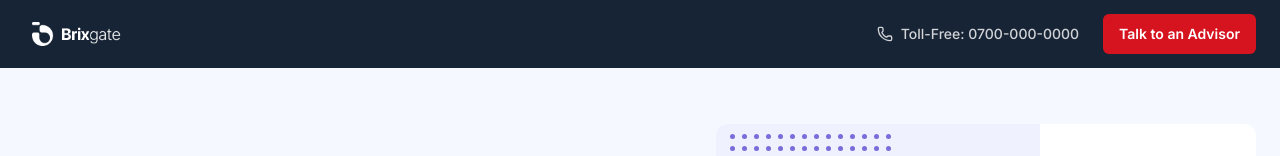
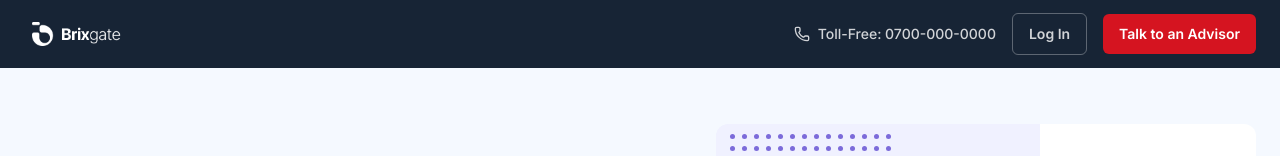
Before and after one commit to Kiki731/Brixgate-Landing, a Next.js app: page /course/ai-in-cyber-security in a window 1280 px wide. Shown: the top 156 px of the page. Built offline with nearby package versions, Linux system fonts and the light colour scheme; no server answers; grey boxes are pictures that could not be loaded; a web font is replaced by a local one.

Commit message:
Add Log In button to homepage and course page navbars
Links to portal.brixgate.com, ghost/outlined style on both desktop and mobile

Co-Authored-By: Claude Sonnet 4.6 <noreply@anthropic.com>

```diff
--- a/components/Navbar.tsx
+++ b/components/Navbar.tsx
@@ -59,17 +59,18 @@ export default function Navbar() {
 
         {/* CTA */}
         <div className="hidden md:flex items-center gap-4">
-          {/* <a
-            href="#"
-            className="text-sm font-medium text-[#fdfbf6] hover:text-white/80 transition-colors"
-          >
-            Sign in
-          </a> */}
-            <a
+          <a
             href="tel:+2347088093620"
             className="px-3 py-2 text-sm text-white/80 hover:text-white transition-colors"
           >
             Phone: +234 7088093620
+          </a>
+
+          <a
+            href="https://portal.brixgate.com"
+            className="text-sm font-semibold text-white/80 hover:text-white border border-white/30 hover:border-white/60 px-4 py-2.5 rounded-md transition-colors"
+          >
+            Log In
           </a>
 
           <a
@@ -112,9 +113,12 @@ export default function Navbar() {
             Our Courses
           </a>
           <div className="flex gap-3 pt-2">
-            {/* <a href="#" className="text-sm font-medium">
-              Sign in
-            </a> */}
+            <a
+              href="https://portal.brixgate.com"
+              className="text-sm font-semibold text-white/80 border border-white/30 px-4 py-2 rounded-md"
+            >
+              Log In
+            </a>
             <a
               href="#"
               onClick={(e) => { e.preventDefault(); scrollToForm(); setMobileOpen(false); }}
--- a/components/course/CourseNavbar.tsx
+++ b/components/course/CourseNavbar.tsx
@@ -15,13 +15,19 @@ export default function CourseNavbar() {
         </a>
 
         {/* Desktop: phone + CTA */}
-        <div className="hidden md:flex items-center gap-6">
+        <div className="hidden md:flex items-center gap-4">
           <a
             href="tel:+2347000000000"
             className="flex items-center gap-2 text-sm font-medium text-white/80 hover:text-white transition-colors"
           >
             <Phone className="w-4 h-4" />
             Toll-Free: 0700-000-0000
+          </a>
+          <a
+            href="https://portal.brixgate.com"
+            className="text-sm font-semibold text-white/80 hover:text-white border border-white/30 hover:border-white/60 px-4 py-2.5 rounded-md transition-colors"
+          >
+            Log In
           </a>
           <a
             href="#enroll"
@@ -53,6 +59,12 @@ export default function CourseNavbar() {
           </a>
           <div className="flex gap-3 pt-2">
             <a
+              href="https://portal.brixgate.com"
+              className="text-sm font-semibold text-white/80 border border-white/30 px-4 py-2 rounded-md"
+            >
+              Log In
+            </a>
+            <a
               href="#enroll"
               onClick={() => setMobileOpen(false)}
               className="flex items-center gap-2 bg-[#d51420] text-white text-sm font-semibold px-4 py-2 rounded-md"
```
